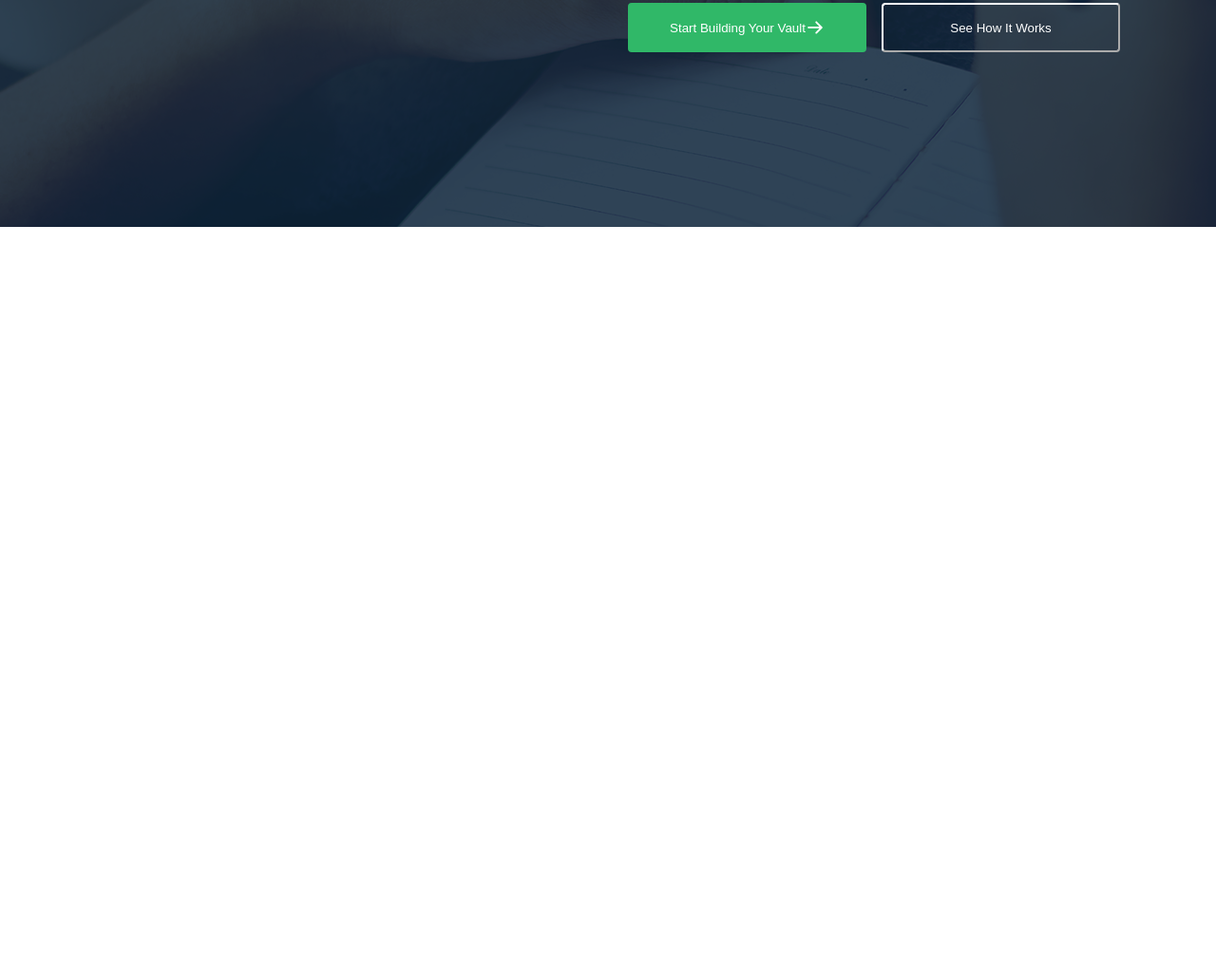
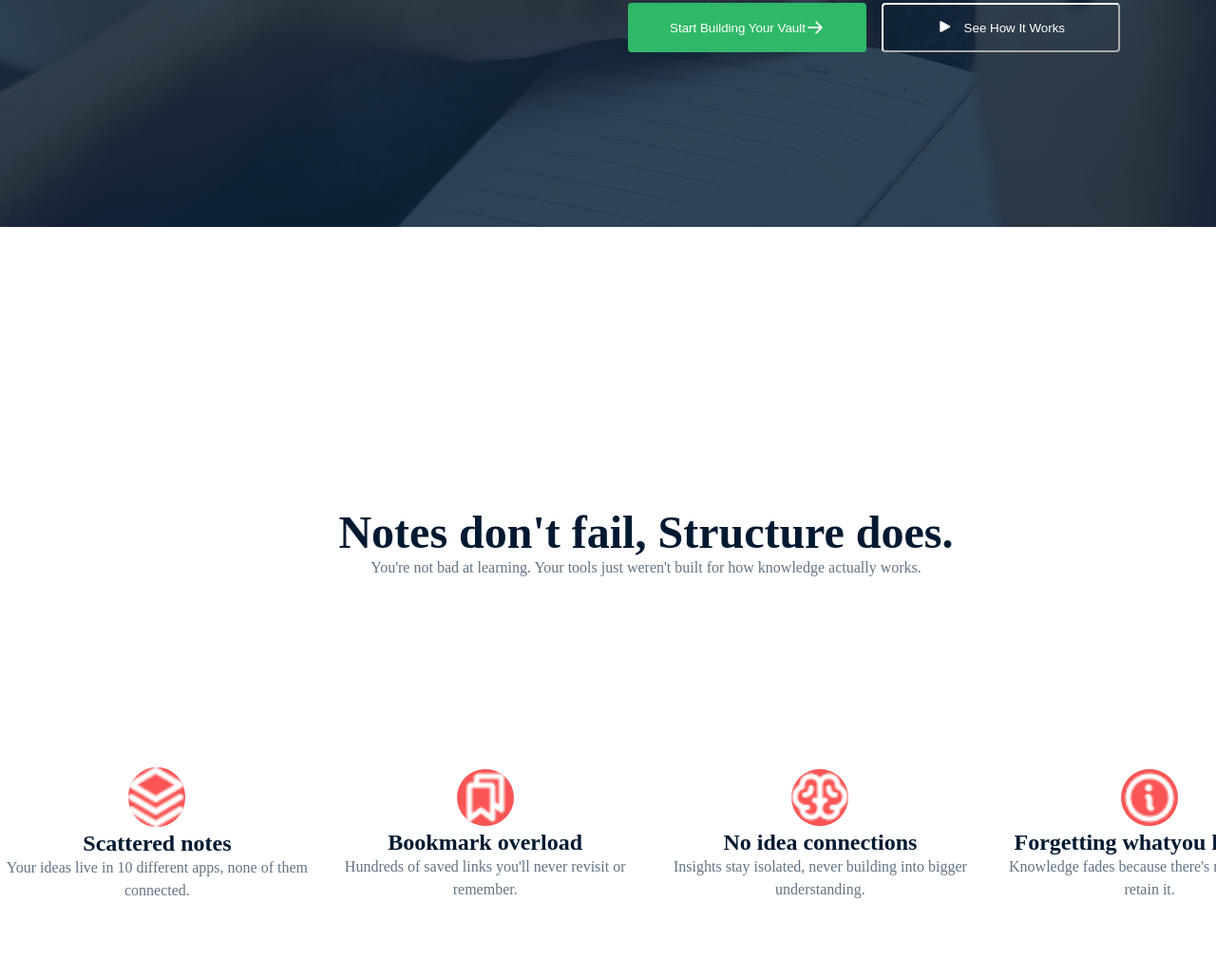
Before and after one commit to farhad202526/my-assiegment, a plain HTML site: page index.html in a window 1280 px wide. Shown: the part 513-1542 px from the top of the page at 95% size. Before the commit the page ends 1046 px from the top, so only its background shows below. Drawn offline with Linux system fonts and the light colour scheme.

Commit message:
add notes card

```diff
--- a/index.html
+++ b/index.html
@@ -7,6 +7,9 @@
     <link rel="preconnect" href="https://fonts.googleapis.com">
 <link rel="preconnect" href="https://fonts.gstatic.com" crossorigin>
 <link href="https://fonts.googleapis.com/css2?family=Inter:ital,opsz,wght@0,14..32,100..900;1,14..32,100..900&family=Open+Sans:ital,wght@0,300..800;1,300..800&family=Work+Sans:ital,wght@0,100..900;1,100..900&display=swap" rel="stylesheet">
+
+
+<link rel="stylesheet" href="https://cdnjs.cloudflare.com/ajax/libs/font-awesome/7.0.1/css/all.min.css" integrity="sha512-2SwdPD6INVrV/lHTZbO2nodKhrnDdJK9/kg2XD1r9uGqPo1cUbujc+IYdlYdEErWNu69gVcYgdxlmVmzTWnetw==" crossorigin="anonymous" referrerpolicy="no-referrer" />
 
 
 
@@ -53,10 +56,60 @@
 
                           <div class="banner-button">
                               <button class="strat-builndig"> Start Building Your Vault <img src="assets/ArrowRight.png" alt=""></button>
-                               <button class="how-works">See How It Works</button>
+                               <button class="how-works"> <i class="fa-solid fa-play"></i>See How It Works</button>
                           </div>
         </div>
+
     </section>
+    <section id="notes">
+            <div class="notes-contriner">
+                <div class="notes-tex">Notes don't fail, Structure does.</div>
+                <div class="notes-p"><p>You're not bad at learning. Your tools just weren't built for how knowledge actually works.</p></div>
+            </div>
+
+               <div id="crad-contriner">
+                       <div class="crad">
+                           <img class="button-img" src="assets/Vector.png" alt="">
+                <h4> Scattered notes</h4>
+                <p>Your ideas live in 10 different apps, none of them connected.</p>
+                        </div>
+                          <div class="crad">
+                 <img class="button-img" src="assets/Bookmarks.png" alt="">
+                <h4>Bookmark overload</h4>
+                <p>Hundreds of saved links you'll never revisit or remember.</p>
+                           </div>
+                           <div class="crad">
+                 <img class="button-img" src="assets/Brain.png" alt="">
+                <h4>No idea connections</h4>
+                <p>Insights stay isolated, never building into bigger understanding.</p>
+                             </div>
+                      <div class="crad">
+                 <img class="button-img" src="assets/Info.png" alt="">
+                <h4 class=>Forgetting whatyou learned
+                </h4>
+                <p>Knowledge fades because there's no system to retain it.</p>
+                      </div>
+
+
+               </div>
+
+
+
+
+
+
+
+
+           </div>
+
+
+
+
+
+
+
+
+        </section>
 
    </main>
 
--- a/style.css
+++ b/style.css
@@ -8,6 +8,7 @@
     margin: 0;
     padding: 0;
     max-width: 1600px;
+
 }
 nav{
     display: flex;
@@ -51,8 +52,10 @@ nav .btn{
     text-align: center;
     justify-content: center;
 
+
 }
 .access{
+    display: flex;
     width: 229px;
     height: 35px;
     color: #469165;
@@ -61,7 +64,7 @@ nav .btn{
     text-align: center;
     align-items: center;
     justify-content: center;
-    display: flex;
+
     padding: 8px 12px;
     gap: 6px;
 font-size: 16px;
@@ -123,4 +126,64 @@ margin: 0 auto;
     padding: 16px;
     border-radius: 4px;
     border-color: #FFFFFF;
+    gap: 12px;
 }
+#notes{
+    width: 1360px;
+    height: 496px;
+    color: #30B868;
+    margin: 0 auto;
+    grid-gap: 44px;
+
+}
+.notes-contriner{
+    width: 1360px;
+    height: 152px;
+    text-align: center;
+}
+.notes-tex{
+    font-size: 48px;
+    font-weight: 700;
+    color:#001931;
+}
+.notes-p{
+    font-size: 16px;
+    font-weight: 400;
+    line-height: 20px;
+    color: #627382;
+}
+#crad-contriner{
+    display: flex;
+    width: 1360px;
+    height: 300px;
+    margin: 44px auto;
+    gap: 24px; align-items: center;
+    text-align: center;
+}
+#crad-contriner.crad{
+    width: 322px;
+    height: 300px;
+    padding: 24px;
+    gap: 16px;
+
+
+}
+.crad h4{
+    font-size: 24px;
+    font-weight: 600;
+color: #001931;
+}
+.crad p{
+        font-size: 16px;
+    font-weight: 400;
+color: #627382;
+line-height: 24px;
+}
+
+.button-img{
+    background-color: #F95555;
+    width: 60px;
+    height: 60;
+    border-radius: 50%;
+
+}
```
